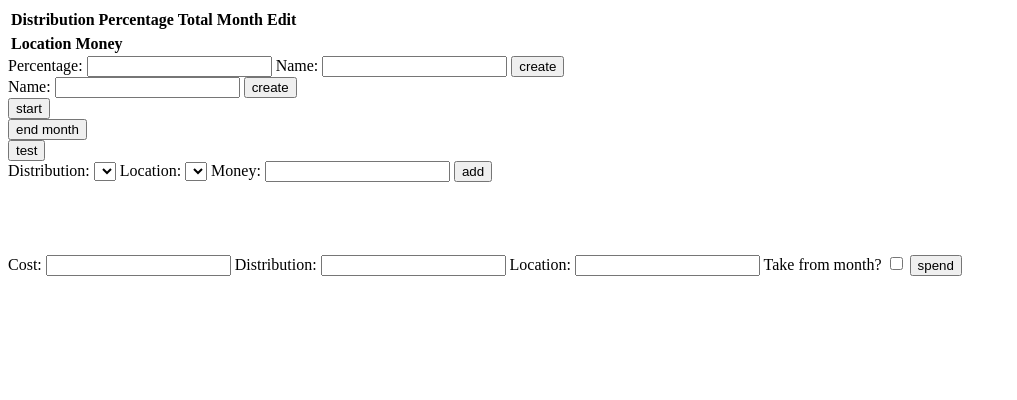
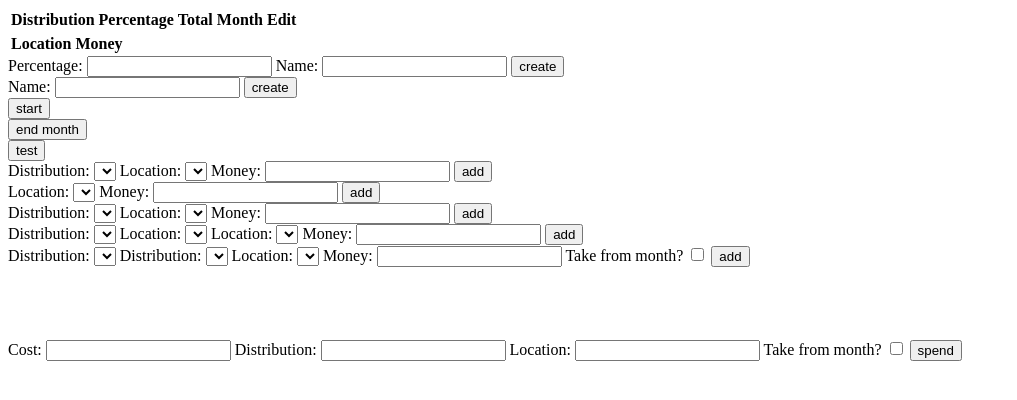
Before and after one commit to TheHoodieAfro/FinancialOrgnizer_YellowPlan, a Flask app: page / in a window 1280 px wide. Shown: the top 400 px of the page, without its empty margins (0-1017 px from the left). Run offline with Flask 2, Linux system fonts and the light colour scheme; lists and menus that the app fills with data are empty.

Commit message:
General changes

```diff
--- a/app.py
+++ b/app.py
@@ -120,6 +120,14 @@ def start_plan():
     return True
 
 def add_previous_money(location, distribution, money):
+    """Adds money stored before the start of the plan
+
+    Args:
+        location (String): Name of the locations the money is
+        distribution (String): Name of the distribution the money is about
+        money (float): Amount of money to add
+    """
+
     for loc in locations:
         if loc.name == location:
             loc.money[distribution] = money
@@ -129,15 +137,32 @@ def add_previous_money(location, distribution, money):
             dist.total = money
 
 def static_income(location, money):
+    """Adds money as a static income, meaning its added to the locations specified with the distributions by percentage
+
+    Args:
+        location (String): Name of the locations
+        money (float): Amount of money
+    """
+
+    for loc in locations:
+        if loc.name == location:
+            loca = loc
+
     for dist in distributions:
-        por = dist.percentage * money
+        por = (dist.percentage)/100 * money
         dist.total_month += por
 
-        for loc in locations:
-            if loc.name == location:
-                loc.money[dist.name] += por
+        loca.money[dist.name] += por
 
 def variable_income(distribution, location, money):
+    """Add money as a variable income, meaning its added to whatever distribution and locations without dividing it
+
+    Args:
+        distribution (String): Name of the distribution
+        location (String): Name of the locations
+        money (float): Amount of money
+    """
+
     for loc in locations:
         if loc.name == location:
             loc.money[distribution] += money
@@ -147,6 +172,18 @@ def variable_income(distribution, location, money):
             dist.total_month += money
 
 def move_money_location(location_origin, location_end, distribution, money):
+    """Moves the money from a locations distribution to another locations distribution
+
+    Args:
+        location_origin (String): Name of the origin location
+        location_end (String): Name of the ending location
+        distribution (String): Name of the distribution
+        money (float): Amount of money
+
+    Returns:
+        Boolean: False if the amount of money asked is not present in the locations distribution
+    """
+
     i = 0
     origin = 0
     end = 0
@@ -260,7 +297,7 @@ def view_create_location():
 def view_start_plan():
     state = start_plan()
     if state == False:
-        flash('The distributions must sum up 100%')
+        flash('The distributions must be 100%')
     return redirect(url_for('dashboard'))
 
 @app.route('/end', methods=['POST'])
@@ -270,12 +307,36 @@ def view_end_month():
 
 @app.route('/distribution/percentage/edit', methods=['POST'])
 def view_edit_percentage():
-    edit_percentage(request.form['dist_name'], int(request.form['dist_new_percentage']))
+    edit_percentage(request.form['dist_name'], float(request.form['dist_new_percentage']))
     return redirect(url_for('dashboard'))
 
 @app.route('/money/add/previous', methods=['POST'])
 def view_add_previous_money():
-    add_previous_money(request.form['loc_name'], request.form['dist_name'], int(request.form['money']))
+    add_previous_money(request.form['loc_name'], request.form['dist_name'], float(request.form['money']))
+    return redirect(url_for('dashboard'))
+
+@app.route('/money/add/static', methods=['POST'])
+def view_static_income():
+    static_income(request.form['loc_name'], float(request.form['money']))
+    return redirect(url_for('dashboard'))
+
+@app.route('/money/add/variable', methods=['POST'])
+def view_variable_income():
+    variable_income(request.form['dist_name'], request.form['loc_name'], float(request.form['money']))
+    return redirect(url_for('dashboard'))
+
+@app.route('/money/move/location', methods=['POST'])
+def view_move_money_location():
+    state = move_money_location(request.form['loc_name'], request.form['loc_name2'], request.form['dist_name'], float(request.form['money']))
+    if state == False:
+        flash('The locations distribution does not have that amount of money')
+    return redirect(url_for('dashboard'))
+
+@app.route('/money/move/distribution', methods=['POST'])
+def view_move_money_distribution():
+    state = move_money_distribution(request.form['dist_name'], request.form['dist_name2'], request.form['loc_name'], float(request.form['money']), request.form['month'])
+    if state == False:
+        flash('The distribution in the location does not have that amount of money')
     return redirect(url_for('dashboard'))
 
 @app.route('/spend', methods=['POST'])
--- a/templates/dashboard.html
+++ b/templates/dashboard.html
@@ -122,9 +122,111 @@
             </select>
 
             <label for="money">Money: </label>
-            <input type="number" name="money" id="money">
+            <input type="text" name="money" id="money">
 
             <button type="submit" name="button_add_previous_money" value="add_previous_money">add</button>
+
+        </form>
+
+        <form action="/money/add/static" method="post">
+
+            <label for="loc_name">Location: </label>
+            <select name="loc_name" id="loc_name">
+                {% for loc in list_locations %}
+                    <option value='{{loc.name}}'>{{loc.name}}</option>
+                {% endfor %}
+            </select>
+
+            <label for="money">Money: </label>
+            <input type="text" name="money" id="money">
+
+            <button type="submit" name="button_add_static_income" value="add_static_income">add</button>
+
+        </form>
+
+        <form action="/money/add/variable" method="post">
+
+            <label for="dist_name">Distribution: </label>
+            <select name="dist_name" id="dist_name">
+                {% for dist in list_distributions %}
+                    <option value='{{dist.name}}'>{{dist.name}}</option>
+                {% endfor %}
+            </select>
+
+            <label for="loc_name">Location: </label>
+            <select name="loc_name" id="loc_name">
+                {% for loc in list_locations %}
+                    <option value='{{loc.name}}'>{{loc.name}}</option>
+                {% endfor %}
+            </select>
+
+            <label for="money">Money: </label>
+            <input type="text" name="money" id="money">
+
+            <button type="submit" name="button_add_variable_income" value="add_variable_income">add</button>
+
+        </form>
+
+        <form action="/money/move/location" method="post">
+
+            <label for="dist_name">Distribution: </label>
+            <select name="dist_name" id="dist_name">
+                {% for dist in list_distributions %}
+                    <option value='{{dist.name}}'>{{dist.name}}</option>
+                {% endfor %}
+            </select>
+
+            <label for="loc_name">Location: </label>
+            <select name="loc_name" id="loc_name">
+                {% for loc in list_locations %}
+                    <option value='{{loc.name}}'>{{loc.name}}</option>
+                {% endfor %}
+            </select>
+
+            <label for="loc_name2">Location: </label>
+            <select name="loc_name2" id="loc_name2">
+                {% for loc in list_locations %}
+                    <option value='{{loc.name}}'>{{loc.name}}</option>
+                {% endfor %}
+            </select>
+
+            <label for="money">Money: </label>
+            <input type="text" name="money" id="money">
+
+            <button type="submit" name="button_move_money_location" value="move_money_location">add</button>
+
+        </form>
+
+        <form action="/money/move/distribution" method="post">
+
+            <label for="dist_name">Distribution: </label>
+            <select name="dist_name" id="dist_name">
+                {% for dist in list_distributions %}
+                    <option value='{{dist.name}}'>{{dist.name}}</option>
+                {% endfor %}
+            </select>
+
+            <label for="dist_name2">Distribution: </label>
+            <select name="dist_name2" id="dist_name2">
+                {% for dist in list_distributions %}
+                    <option value='{{dist.name}}'>{{dist.name}}</option>
+                {% endfor %}
+            </select>
+
+            <label for="loc_name">Location: </label>
+            <select name="loc_name" id="loc_name">
+                {% for loc in list_locations %}
+                    <option value='{{loc.name}}'>{{loc.name}}</option>
+                {% endfor %}
+            </select>
+
+            <label for="money">Money: </label>
+            <input type="text" name="money" id="money">
+
+            <label for="month">Take from month?</label>
+            <input type="checkbox" name="month" id="month", value="True">
+
+            <button type="submit" name="button_move_money_distribution" value="move_money_distribution">add</button>
 
         </form>
 
```
